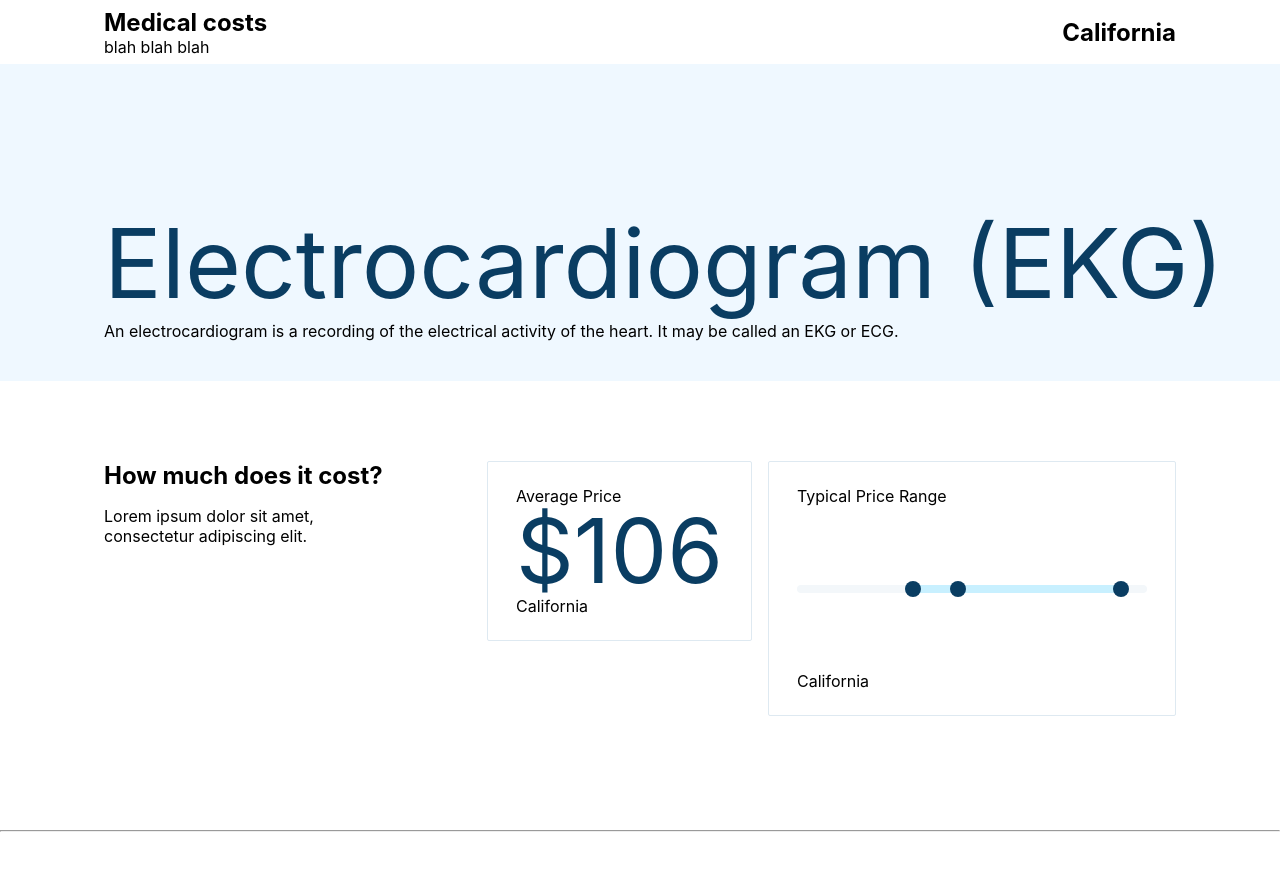
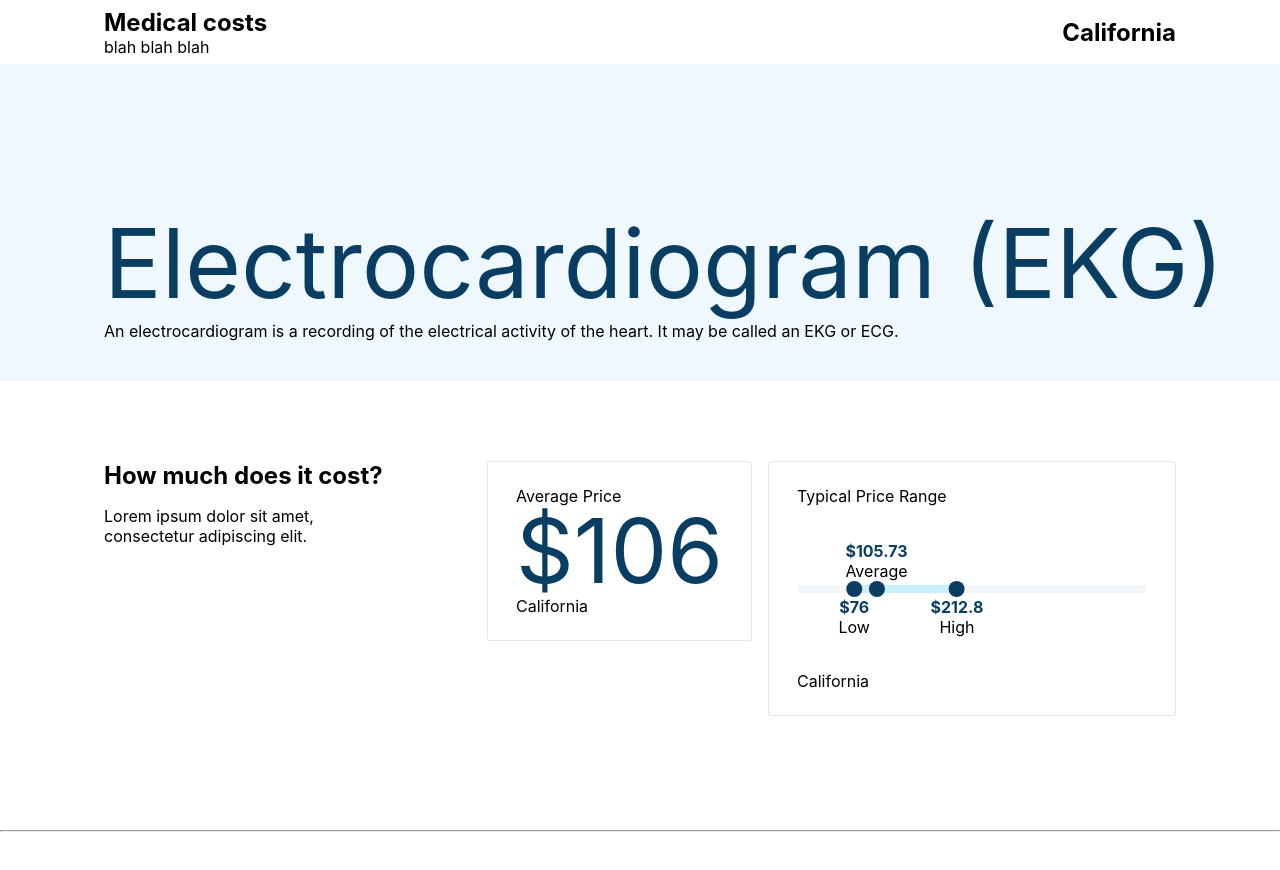
Before and after one commit to csdiehl/healthcare-costs, a React (Create React App) app: page / in a window 1280 px wide. Shown: the top 870 px of the page. Built offline with nearby package versions, Linux system fonts and the light colour scheme.

Commit message:
hook data up to chart

```diff
--- a/package.json
+++ b/package.json
@@ -6,6 +6,9 @@
     "@testing-library/jest-dom": "^5.17.0",
     "@testing-library/react": "^13.4.0",
     "@testing-library/user-event": "^13.5.0",
+    "d3-array": "^3.2.4",
+    "d3-dsv": "^3.0.1",
+    "d3-fetch": "^3.0.1",
     "d3-scale": "^4.0.2",
     "react": "^18.2.0",
     "react-dom": "^18.2.0",
--- a/src/App.js
+++ b/src/App.js
@@ -4,21 +4,55 @@ import NavBar from "./components/NavBar"
 import Hero from "./components/Hero"
 import MainSection from "./components/MainSection"
 import Footer from "./components/Footer"
+import { useData } from "./components/useData"
+import { max } from "d3-array"
 
 const Container = styled.div`
   margin: 0 auto;
 `
 
+const STATE = "CA"
+const procedure = "Electrocardiogram (EKG)"
+
 function App() {
+  const costs = useData("./data/cost.csv")
+  const lookupTable = useData("./data/labels.csv")
+
+  const data = formatData(costs, lookupTable, STATE, procedure)
+
+  console.log(data)
   return (
     <Container>
       <NavBar />
       <Hero />
-      <MainSection />
+      {data && <MainSection data={data} />}
       <hr />
       <Footer />
     </Container>
   )
 }
 
+function formatData(costs, labels, state, procedure) {
+  if (!costs || !labels) return null
+
+  const { id, label_detailed } = labels.find((d) => d.label === procedure)
+
+  const { percent25, percent50, percent75 } = costs.find(
+    (d) => d["geo_level"] === state && d.id === id
+  )
+
+  // I don't have data for the max value of the chart, so I'm using max of the 75th percentile prices for all states
+  const maxPrice = max(
+    costs.filter((d) => d.id === id),
+    (d) => d.percent75
+  )
+
+  return {
+    procedure,
+    description: label_detailed,
+    costs: [+percent25, +percent50, +percent75],
+    max: +maxPrice,
+  }
+}
+
 export default App
--- a/src/components/MainSection.js
+++ b/src/components/MainSection.js
@@ -46,11 +46,7 @@ const DataVizCard = styled.div`
   border: 1px solid #dee9f1;
 `
 
-const data = [76, 106, 213]
-
-const max = 230
-
-const MainSection = (props) => {
+const MainSection = ({ data }) => {
   return (
     <Container>
       <div>
@@ -67,7 +63,7 @@ const MainSection = (props) => {
         </DataVizCard>
         <DataVizCard>
           <p>Typical Price Range</p>
-          <RangeChart data={data} maxValue={max} />
+          <RangeChart data={data.costs} maxValue={data.max} />
           <p>California</p>
         </DataVizCard>
       </MainContent>
--- a/src/components/RangeChart.js
+++ b/src/components/RangeChart.js
@@ -31,15 +31,30 @@ const Range = styled.div`
   width: calc(${(props) => props.width}% + 8px);
 `
 
+const Data = styled.div`
+  position: absolute;
+  ${(props) => (props.middle ? "bottom: -4px;" : "top: -4px;")}
+
+  left: calc(${(props) => props.left}%);
+  display: flex;
+  flex-direction: column;
+  align-items: center;
+  transform: translateX(-50%);
+`
+
 const Dot = styled.div`
   width: 16px;
   height: 16px;
   border-radius: 50%;
   background: #0a3d62;
-  position: absolute;
-  top: -4px;
-  left: calc(${(props) => props.left}% - 8px);
 `
+
+const Stat = styled.p`
+  font-weight: bold;
+  color: #0a3d62;
+`
+
+const labels = ["Low", "Average", "High"]
 
 const RangeChart = ({ data, maxValue }) => {
   return (
@@ -50,9 +65,21 @@ const RangeChart = ({ data, maxValue }) => {
           left={(data[0] / maxValue) * 100}
           width={((data[2] - data[0]) / maxValue) * 100}
         />
-        {data.map((d) => {
+        {data.map((d, i) => {
           const pos = (d / maxValue) * 100
-          return <Dot left={pos} />
+          return i === 1 ? (
+            <Data key={i} left={pos} middle>
+              <Stat>${d}</Stat>
+              <p>{labels[i]}</p>
+              <Dot />
+            </Data>
+          ) : (
+            <Data key={i} left={pos}>
+              <Dot />
+              <Stat>${d}</Stat>
+              <p>{labels[i]}</p>
+            </Data>
+          )
         })}
       </Chart>
     </Container>
--- /dev/null
+++ b/src/components/useData.js
@@ -0,0 +1,19 @@
+import { useState, useEffect } from "react"
+import { csvParse } from "d3-dsv"
+
+export function useData(url) {
+  const [data, setData] = useState(null)
+
+  useEffect(() => {
+    async function getData() {
+      const res = await fetch(url)
+      const plainText = await res.text()
+      const data = csvParse(plainText)
+      setData(data)
+    }
+
+    getData()
+  }, [url])
+
+  return data
+}
```
Also changed, not shown: 1 other file (tests, documents, lock files or other folders).
